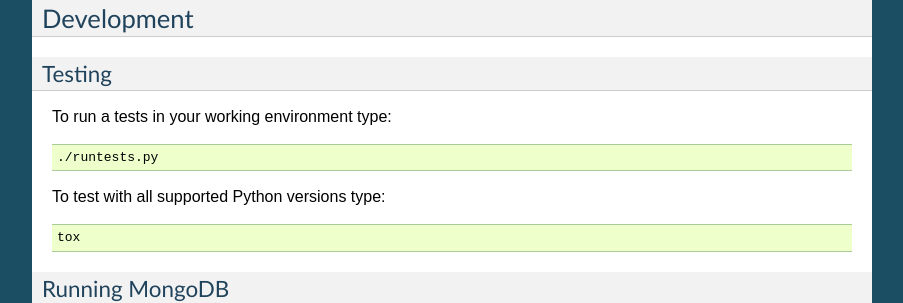
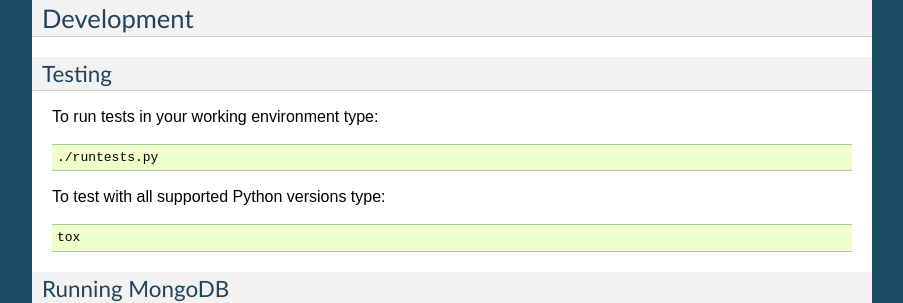
Before and after one commit to barseghyanartur/scrapy-mongoengine-item, a Sphinx documentation site: the page built from docs/index.rst, in a window 1280 px wide and 900 px high, scrolled down 2072 px. Shown: the part 152-455 px from the top of the window, without its empty margins (198-1101 px from the left). Built offline with Sphinx 7.4.7, drawn with Linux system fonts in a browser that asks for light colours; pages that are not in the unit, such as notebooks, are missing from menus.

Commit message:
fixes in docs

```diff
--- a/README.rst
+++ b/README.rst
@@ -162,7 +162,7 @@ Development
 Testing
 -------
 
-To run a tests in your working environment type:
+To run tests in your working environment type:
 
 .. code-block:: sh
 
--- a/docs/index.rst
+++ b/docs/index.rst
@@ -162,7 +162,7 @@ Development
 Testing
 -------
 
-To run a tests in your working environment type:
+To run tests in your working environment type:
 
 .. code-block:: sh
 
```
